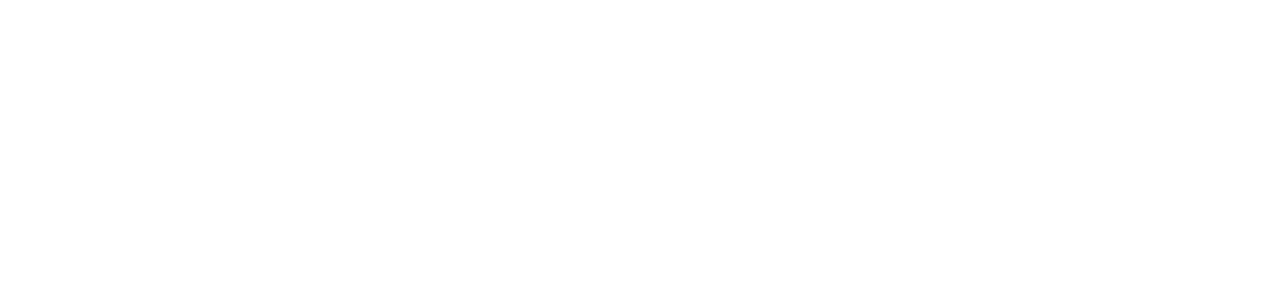
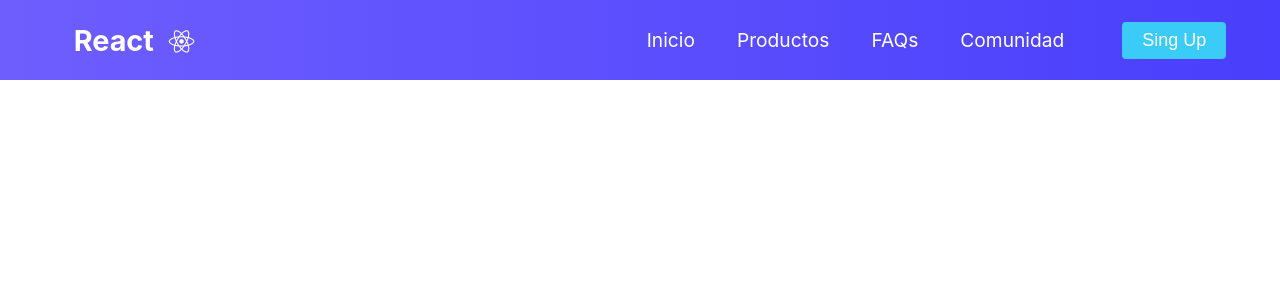
Before and after one commit to Baltasar12/CuboC, a React (Create React App) app: page / in a window 1280 px wide. Shown: the top 300 px of the page. Built offline with nearby package versions, Linux system fonts and the light colour scheme.

Commit message:
Commit 3: agregado efectos y presonalizaciones en NavBar. Tambien se agregó Button que cuenta con otros estilos para la parte responsive

```diff
--- a/public/index.html
+++ b/public/index.html
@@ -9,6 +9,7 @@
       name="description"
       content="Web site created using create-react-app"
     />
+    <script src="https://kit.fontawesome.com/b74b9b117d.js" crossorigin="anonymous"></script>
     <link rel="apple-touch-icon" href="%PUBLIC_URL%/logo192.png" />
     <!--
       manifest.json provides metadata used when your web app is installed on a
--- a/src/App.js
+++ b/src/App.js
@@ -1,11 +1,12 @@
 import React from 'react';
+import Navbar from "./components/NavBar/NavBar";
 import './App.css';
 
 function App() {
   return (
     <React.Fragment>
     <div className="App">
-
+    <Navbar/>
     </div>
     </React.Fragment>
   );
--- /dev/null
+++ b/src/components/Button.css
@@ -0,0 +1,46 @@
+:root{
+    --primary: #3acbf7;
+}
+
+.btn{
+    padding: 8px 20px;
+    border-radius: 4px;
+    outline: none;
+    border: none;
+    cursor: pointer;
+}
+
+.btn:hover{
+    padding: 8px 20px;
+    transition: all 0.3s ease-out;
+    background: white;
+    color: #6568F4;
+    transition: 250ms;
+}
+
+.btn--primary{
+    background-color: var(--primary);
+}
+
+.btn--outline{
+    background-color: transparent;
+    color: white;
+    padding: 8px 20px;
+    border-radius: 4px;
+    border: 1px solid var(--primary);
+    transition: all 0.3s ease-out;
+}
+
+.btn--medium{
+    padding: 8px 20px;
+    border-radius: 4px;
+    font-size: 18px;
+    color: white;
+}
+
+.btn--large{
+    padding: 12px 26px;
+    border-radius: 4px;
+    font-size: 20px;
+    color: white;
+}
--- /dev/null
+++ b/src/components/Button.js
@@ -0,0 +1,30 @@
+import React from 'react';
+import './Button.css'
+
+const STYLES = [
+    'btn--primary',
+    'btn--outline'
+]
+
+const SIZES = [
+    'btn--medium',
+    'btn--large'
+]
+
+export const Button = ({
+    children,
+    type,
+    onClick,
+    buttonStyle,
+    buttonSize
+}) =>{
+    const checkButtonStyle = STYLES.includes(buttonStyle) ? buttonStyle : STYLES[0]
+
+    const checkButtonSize = SIZES.includes(buttonSize) ? buttonSize : SIZES[0]
+
+    return(
+        <button className={`btn ${checkButtonStyle} ${checkButtonSize}`} onClick={onClick} type={type}>
+            {children}
+        </button>
+    )
+}
--- a/src/components/NavBar/MenuItems.js
+++ b/src/components/NavBar/MenuItems.js
@@ -15,7 +15,7 @@
         cName:'nav-links'
     },
     {
-        title: 'Iniciar Sesión',
+        title: 'Comunidad',
         url: '#',
         cName:'nav-links'
     },
--- a/src/components/NavBar/NavBar.css
+++ b/src/components/NavBar/NavBar.css
@@ -0,0 +1,139 @@
+.NavbarItems{
+    background: linear-gradient(90deg, rgb(110,94,254)0%,rgba(73,63,252,1)100%);
+    height: 80px;
+    display: flex;
+    justify-content: center;
+    align-items: center;
+    font-size: 1.2rem;
+}
+
+.navbar-logo{
+    color: white;
+    justify-self: start;
+    margin-left: 20px;
+    cursor: pointer;
+}
+
+.fa-react{
+    margin-left: 0.5rem;
+    font-size: 1.6rem;
+}
+
+.nav-menu{
+    display: grid;
+    grid-template-columns: repeat(5,auto);
+    grid-gap: 10px;
+    list-style: none;
+    text-align: center;
+    width: 70vw;
+    justify-content: end;
+    margin-right: 2rem;
+}
+
+.nav-links{
+    color: white;
+    text-decoration: none;
+    padding: 0.5rem 1rem;
+}
+
+.nav-links:hover{
+    background-color: blueviolet;
+    border-radius: 4px;
+    transition: all 0.2s ease-out;
+}
+
+.fa-bars{
+    color: white;
+}
+
+.nav-links-mobile{
+    display: none;
+}
+
+.menu-icon{
+    display: none;
+}
+
+
+@media screen and (max-width: 960px){
+    .NavbarItems{
+        position: relative;
+    }
+
+    .nav-menu{
+        display: flex;
+        flex-direction: column;
+        width: 100%;
+        height: 500px;
+        position: absolute;
+        top: 80px;
+        left: -100%;
+        opacity: 1;
+        transition: all 0.5s ease;
+    }
+
+    .nav-menu.active{
+        background: #6668f4;
+        left: 0;
+        opacity: 1;
+        transition: all 0.5s ease;
+        z-index: 1;
+    }
+
+    .nav-links{
+        text-align: center;
+        padding: 2rem;
+        width: 100%;
+        display: table;
+    }
+
+    .nav-links:hover{
+        background-color: #7577fa;
+        border-radius: 0;
+    }
+
+    .navbar-logo{
+        position: absolute;
+        top: 0;
+        left: 0;
+        transform: translate(25%, 50%);
+    }
+
+    .menu-icon{
+        display: block;
+        position: absolute;
+        top: 0;
+        right: 0;
+        transform: translate(-100%,60%);
+        font-size: 1.8rem;
+        cursor: pointer;
+    }
+
+    .fa-times{
+        color: white;
+        font-size: 2rem;
+    }
+
+    .nav-links-mobile{
+        display: block;
+        text-align: center;
+        padding: 1.5rem;
+        margin: 2rem auto;
+        border-radius: 4px;
+        width: 80%;
+        background: #48d9e4;
+        text-decoration: none;
+        color: white;
+        font-size: 1.5rem;
+    }
+
+    .nav-links-mobile:hover{
+        background: white;
+        color: #6668F4;
+        transition: 250ms;
+    }
+
+    Button{
+        display: none;
+    }
+}
--- a/src/components/NavBar/NavBar.js
+++ b/src/components/NavBar/NavBar.js
@@ -1,18 +1,30 @@
 import React, {Component} from 'react';
-import {MenuItems} from "./MenuItems"
+import {MenuItems} from "./MenuItems";
+import { Button } from '../Button';
+import './NavBar.css'
 
 class Navbar extends Component{
+    state = { clicked: false }//Es como un constructor pero de forma más corta
+    //Lo que hace la clase del 'i' que está en el div sirve para el "menú de hamburguesa"
+
+    handleClick = () =>{
+        this.setState({clicked: !this.state.clicked})//Para que cambie al valor opuesto
+    }
+
+
     render(){
         return(
             <nav className="NavbarItems">
-                <h1 className="navbar-logo">React</h1>
-            <div className="menu-icon"></div>
+                <h1 className="navbar-logo">React <i className="fab fa-react"></i> </h1>
+            <div className="menu-icon" onClick={this.handleClick}>
+                <i className={this.state.clicked ? 'fas fa-times' : 'fas fa-bars'}></i>
+            </div>
 
-            <ul>
+            <ul className={this.state.clicked ? 'nav-menu active' : 'nav-menu'}>
                 {MenuItems.map((item, index) => {
                     return(
                         <li key={index}>
-                            <a className={MenuItems.cName} href={item.url}>
+                            <a className={item.cName} href={item.url}>
                                 {item.title}
                             </a>
                         </li>
@@ -20,6 +32,7 @@
                 })}
 
             </ul>
+            <Button>Sing Up</Button>
             </nav>
         );
     }
--- a/src/index.js
+++ b/src/index.js
@@ -2,7 +2,7 @@
 import ReactDOM from 'react-dom';
 import './index.css';
 import App from './App';
-import reportWebVitals from './reportWebVitals';
+
 
 ReactDOM.render(
   <React.StrictMode>
@@ -10,8 +10,3 @@
   </React.StrictMode>,
   document.getElementById('root')
 );
-
-// If you want to start measuring performance in your app, pass a function
-// to log results (for example: reportWebVitals(console.log))
-// or send to an analytics endpoint. Learn more: https://bit.ly/CRA-vitals
-reportWebVitals();
--- a/src/reportWebVitals.js
+++ /dev/null
@@ -1,13 +0,0 @@
-const reportWebVitals = onPerfEntry => {
-  if (onPerfEntry && onPerfEntry instanceof Function) {
-    import('web-vitals').then(({ getCLS, getFID, getFCP, getLCP, getTTFB }) => {
-      getCLS(onPerfEntry);
-      getFID(onPerfEntry);
-      getFCP(onPerfEntry);
-      getLCP(onPerfEntry);
-      getTTFB(onPerfEntry);
-    });
-  }
-};
-
-export default reportWebVitals;
```
Also changed, not shown: src/setupTests.js (deleted, +0 -5 lines), src/logo.svg (deleted), 1 other file (tests, documents, lock files or other folders).
